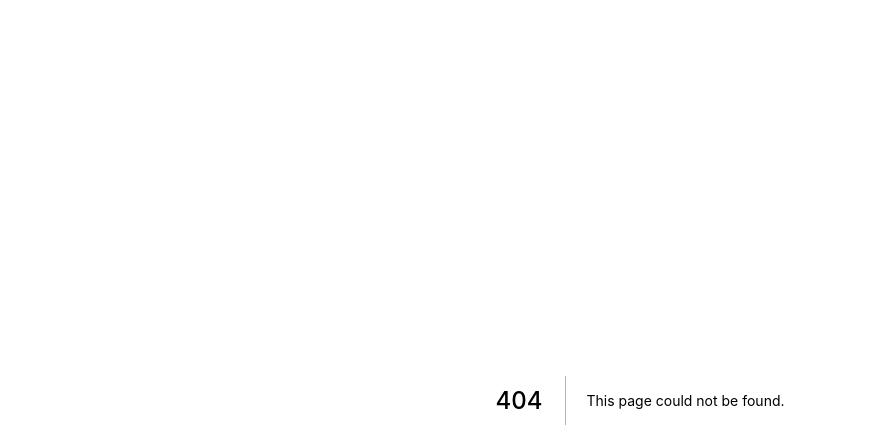
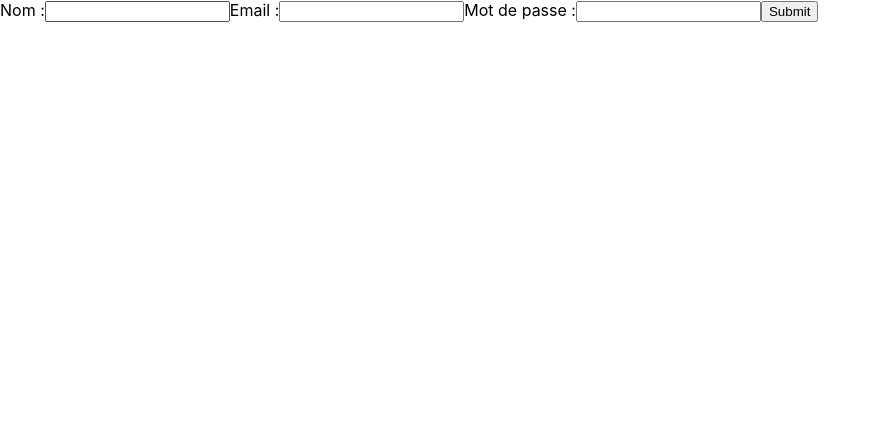
Before and after one commit to GauthierBosson/next-blog, a Next.js app: page /register in a window 1280 px wide. Before the commit this address had no page. Shown: the top 448 px of the page, without its empty margins (0-880 px from the left). Built offline with nearby package versions, Linux system fonts and the light colour scheme.

Commit message:
register ap function + basic form

```diff
--- a/package.json
+++ b/package.json
@@ -11,6 +11,7 @@
     "next": "9.5.3",
     "react": "16.13.1",
     "react-dom": "16.13.1",
+    "react-hook-form": "^6.8.2",
     "serverless-mysql": "^1.5.4",
     "sql-template-strings": "^2.2.2",
     "swr": "^0.3.2"
--- /dev/null
+++ b/pages/api/register.js
@@ -0,0 +1,12 @@
+import db from '../../lib/db';
+const escape = require('sql-template-strings');
+
+export default async (req, res) => {
+  const { name, email, password } = JSON.parse(req.body);
+  console.log(req.body);
+  const newUser = await db.query(escape`
+    INSERT INTO USER (name, email, password) VALUES (${name}, ${email}, ${password})
+  `)
+
+  res.json(newUser);
+}
--- /dev/null
+++ b/pages/register.js
@@ -0,0 +1,36 @@
+import { useForm } from "react-hook-form";
+import useSWR, { mutate } from "swr";
+
+export default function Register() {
+  const { register, handleSubmit, errors } = useForm();
+
+  const onSubmit = async (data) => {
+    await fetch("/api/register", { method: "POST", body: JSON.stringify(data) }).then((res) =>
+      console.log(res)
+    );
+  };
+
+  return (
+    <div>
+      <form onSubmit={handleSubmit(onSubmit)}>
+        <label>
+          Nom :
+          <input name="name" type="text" ref={register({ required: true })} />
+        </label>
+        <label>
+          Email :
+          <input name="email" type="email" ref={register({ required: true })} />
+        </label>
+        <label>
+          Mot de passe :
+          <input
+            name="password"
+            type="password"
+            ref={register({ required: true })}
+          />
+        </label>
+        <input type="submit" />
+      </form>
+    </div>
+  );
+}
```
Also changed, not shown: 2 other files (tests, documents, lock files or other folders).
